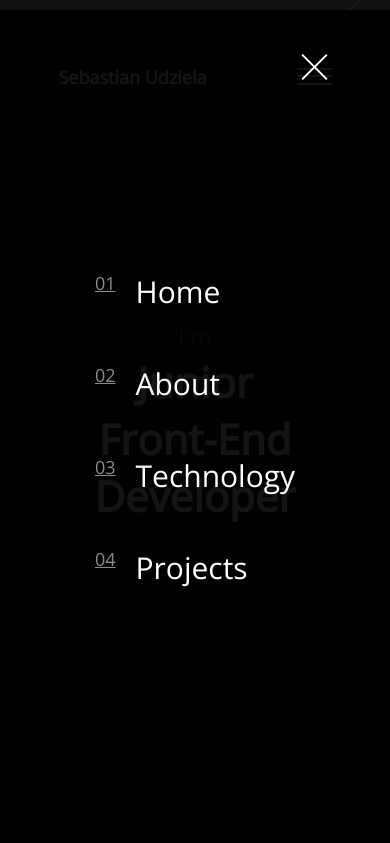
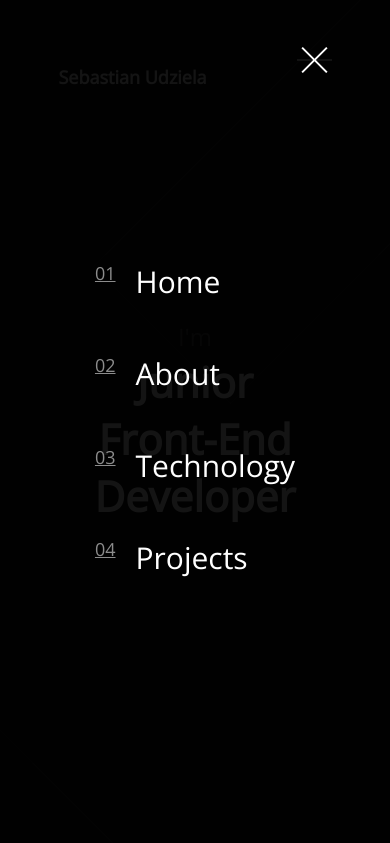
Before and after one commit to SebastianUdziela/Portfolio, a website built with webpack: page index.html in a window 390 px wide. Both pictures are taken after a click on the element 314 px from the left and 60 px from the top of the page. Shown: the top 843 px of the page. Built offline with nearby package versions, Linux system fonts and the light colour scheme; files that its build step writes are made by us from their sources.

Commit message:
navigation button improvement

```diff
--- a/index.html
+++ b/index.html
@@ -17,9 +17,6 @@
             <div class="logo">
                 <h3>Sebastian Udziela</h3>
             </div>
-            <div class="nav_button">
-                <span></span>
-            </div>
             <div class="navigation" >
                 <img src="./dist/img/coding.png">
                 <nav>
@@ -38,9 +35,9 @@
                         </li>
                     </ul>
                 </nav>
-                <div class="btn_close">
+            </div>
+             <div class="nav_btn">
                     <span></span>
-                </div>
             </div>
         </header>
         <section>
--- a/src/js/main.js
+++ b/src/js/main.js
@@ -1,11 +1,10 @@
 /* eslint-disable linebreak-style */
 /* eslint-disable eqeqeq */
 const homeSlider = document.querySelector('.home_slider');
-const btn = document.querySelector('.nav_button');
-const btnClose = document.querySelector('.btn_close');
+const btn = document.querySelector('.nav_btn');
+const header = document.querySelector('header');
 const navLinks = document.querySelectorAll('.navigation li');
 let changeOpacity = 0;
-let flag = false;
 
 // Slider
 
@@ -33,36 +32,30 @@ const changeSliderTextName = () => {
     } else {
       clearInterval(Fadeout);
       setTimeout(() => {
-      changeOpacity = 0;
-      homeSlider.firstElementChild.style.opacity = changeOpacity;
-      homeSlider.lastElementChild.style.opacity = changeOpacity;
+        changeOpacity = 0;
+        homeSlider.firstElementChild.style.opacity = changeOpacity;
+        homeSlider.lastElementChild.style.opacity = changeOpacity;
         changeSliderProfesion();
       }, 2000);
     }
   }, 50);
 };
 
-
 setTimeout(changeSliderTextName, 1000);
 
 // Menu
 
 const handleNavBtn = () => {
-  if (!flag) {
-    flag = true;
-    document.querySelector('.navigation').classList.add('nav_toggle');
-  } else {
-    document.querySelector('.navigation').classList.remove('nav_toggle');
-    flag = false;
-  }
+  console.log('dd');
+  header.classList.toggle('nav_toggle');
 };
+
 navLinks.forEach((element) => {
   element.addEventListener('click', () => {
-    document.querySelector('.navigation').classList.remove('nav_toggle');
-    flag = false;
+    header.classList.remove('nav_toggle');
   });
 });
 
 
-btnClose.addEventListener('click', handleNavBtn);
+// btnClose.addEventListener('click', handleNavBtn);
 btn.addEventListener('click', handleNavBtn);
```
Also changed, not shown: dist/css/style.css, dist/js/main.bundle.js.
